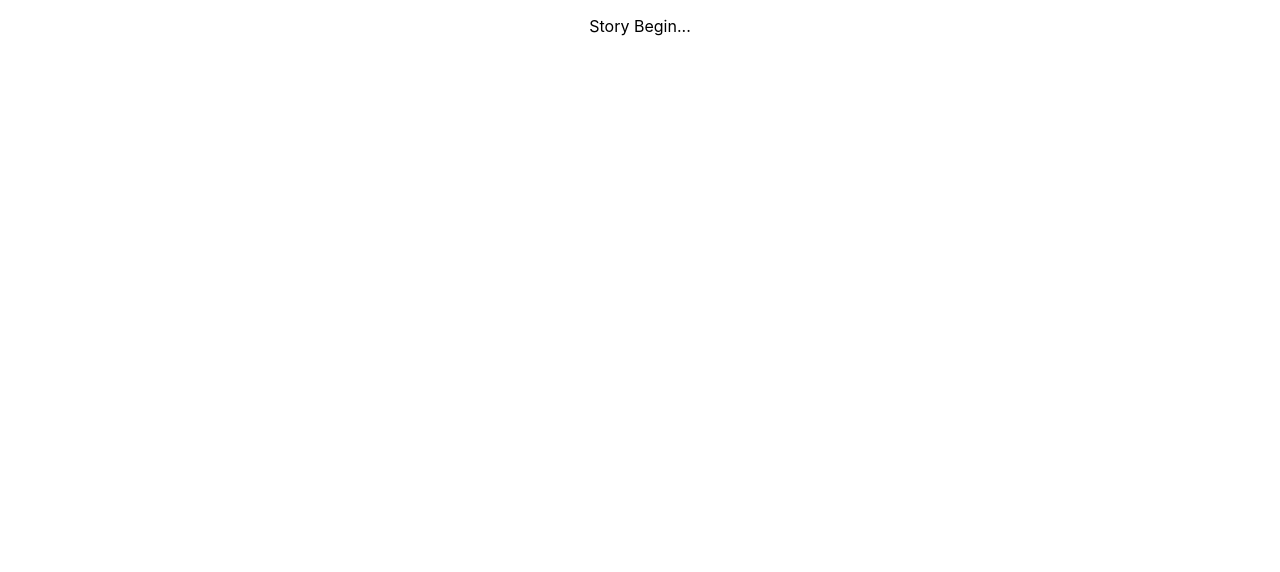
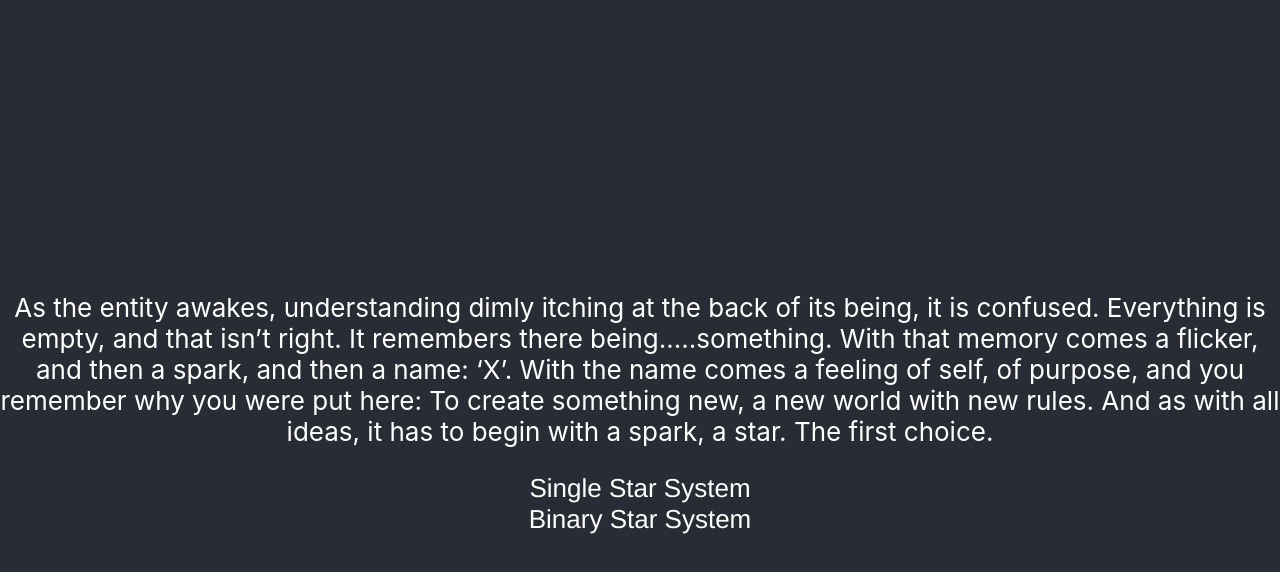
Before and after one commit to Yasmojam/GGJ2022, a React (Create React App) app: page / in a window 1280 px wide. Shown: the top 572 px of the page. Built offline with nearby package versions, Linux system fonts and the light colour scheme; the HTML template or start-up script is replaced by a standard one.

Commit message:
added links to page (#9)

```diff
--- a/src/App.tsx
+++ b/src/App.tsx
@@ -1,15 +1,26 @@
-import React from "react";
+import React, {useContext} from "react";
 import "./App.css";
-import { GameProvider } from "./context/GameContext";
+import { GameContext, GameProvider } from "./context/GameContext";
+import Link from "./components/Link";
 import NarrativeText from "./components/NarrativeText";
 
 function App() {
+
+  const gameState = useContext(GameContext);
+  const options = gameState.currentPassage?.links ?? [];
+
   return (
-    <GameProvider>
       <div className="App">
-        <NarrativeText text="Story Begin..." />
+        <header className="App-header">
+          <NarrativeText text={gameState.currentPassage?.text} />
+
+          {options.map((option:Link, index) => {
+            return(
+              <Link text={option.name} nextPassageId={option.pid} key={index}/>
+            )
+          })}
+        </header>
       </div>
-    </GameProvider>
   );
 }
 
--- a/src/components/Link/Link.tsx
+++ b/src/components/Link/Link.tsx
@@ -9,10 +9,10 @@ interface ButtonProps {
 
 const Link = ({ text, nextPassageId }: ButtonProps) => {
   const gameState = useContext(GameContext);
+
   return (
-    <div className="Container">
-      <a href={`${nextPassageId}`}>{gameState.username}</a>
-      <a href={`${nextPassageId}`}>{text}</a>
+    <div className="Container" onClick={() => {gameState.goToPassageId(nextPassageId)}}>
+      {text}
     </div>
   );
 };
--- a/src/context/GameContext.tsx
+++ b/src/context/GameContext.tsx
@@ -6,22 +6,24 @@ interface IContext {
   username: string;
   currentPassage: Passage | null;
   setUsername?: (username: string) => void;
-  goToPassageId?: (passage: string) => void;
+  goToPassageId: (passage: string) => void;
   goBack?: () => void;
 }
 
 export const GameContext = createContext<IContext>({
   username: "",
   currentPassage: null,
+  goToPassageId: () => {}
 });
 
+const story = new StoryManager();
+
 export const GameProvider: React.FC = ({ children }) => {
-  const [story] = useState<StoryManager>(new StoryManager());
 
   const [username, setUsername] = useState<string>(
     getLocalStorage("username", "")
   );
-  // getLocalStorage("currentPassageId", story.getCurrentPid())
+
   const [currentPassageId, setCurrentPassageId] = useState<string>(story.getCurrentPid());
 
   useEffect(() => {
--- a/src/index.js
+++ b/src/index.js
@@ -3,10 +3,13 @@ import ReactDOM from "react-dom";
 import "./index.css";
 import App from "./App";
 import reportWebVitals from "./reportWebVitals";
+import {GameProvider} from "../src/context/GameContext";
 
 ReactDOM.render(
   <React.StrictMode>
-    <App />
+    <GameProvider>
+      <App />
+    </GameProvider>
   </React.StrictMode>,
   document.getElementById("root")
 );
--- a/type.d.ts
+++ b/type.d.ts
@@ -5,8 +5,8 @@ type Link = {
 };
 
 type Passage = {
-  text: string;
-  links?: Link[];
+  text: string[];
+  links: Link[];
   name: string;
   pid: string;
 };
```
